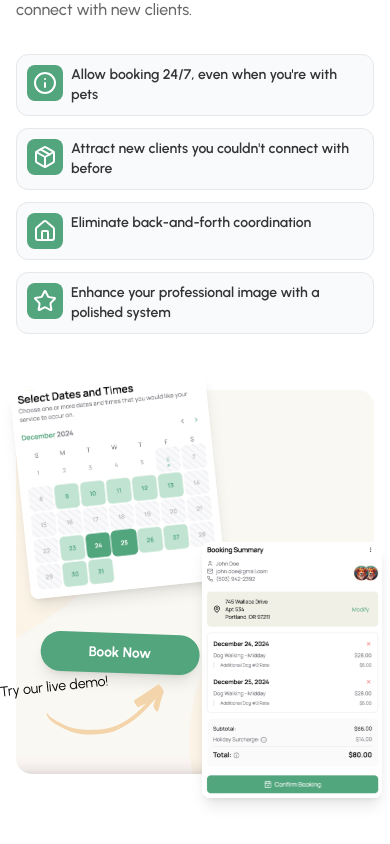
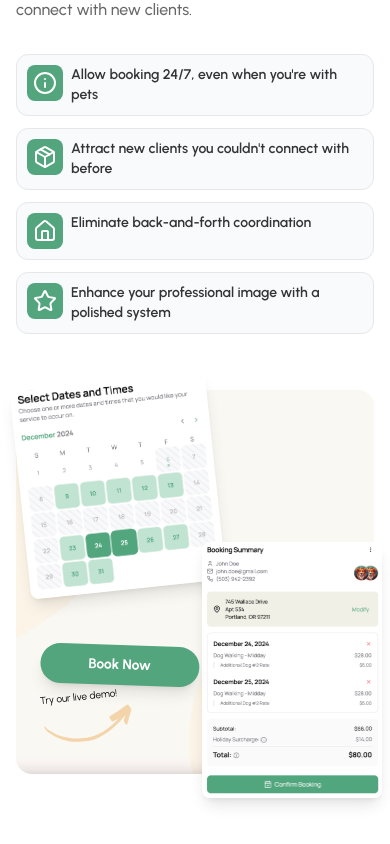
Before and after one commit to mohsinkhan60/scritches, a React (Vite) app: page / in a window 390 px wide. Shown: the part 1452-2296 px from the top of the page. Built offline with nearby package versions, Linux system fonts and the light colour scheme.

Commit message:
Update ScritchesWorks component: adjust button text size and image dimensions for improved layout and responsiveness.

```diff
--- a/src/components/Home/ScritchesWorks.tsx
+++ b/src/components/Home/ScritchesWorks.tsx
@@ -181,13 +181,13 @@ const ScritchesWorks = () => {
                 <button className="font-bold flex cursor-pointer bg-primary text-white py-2.5 px-12 sm:py-3 sm:px-14 md:py-3 md:px-16 lg:py-[18px] lg:px-26 text-sm sm:text-sm md:text-base rounded-full shadow-lg sm:shadow-xl md:shadow-2xl hover:bg-[#44986f] transition-all duration-300 hover:scale-105">
                   Book Now
                 </button>
-                <p className="-rotate-8 text-sm -ml-10 -mb-12">
+                <p className="-rotate-8 text-[10px] sm:text-sm -ml-0px sm:-ml-10 -mb-12">
                   Try our live demo!
                 </p>
                 <img
                   src="/images/arrow.svg"
                   alt="Arrow"
-                  className="w-[121px] h-[121px] rotate-190"
+                  className="sm:w-[121px] w-[90px] sm:h-[121px] mt-6 sm:mt-0 h-[90px] rotate-190"
                 />
               </motion.div>
             </div>
```
